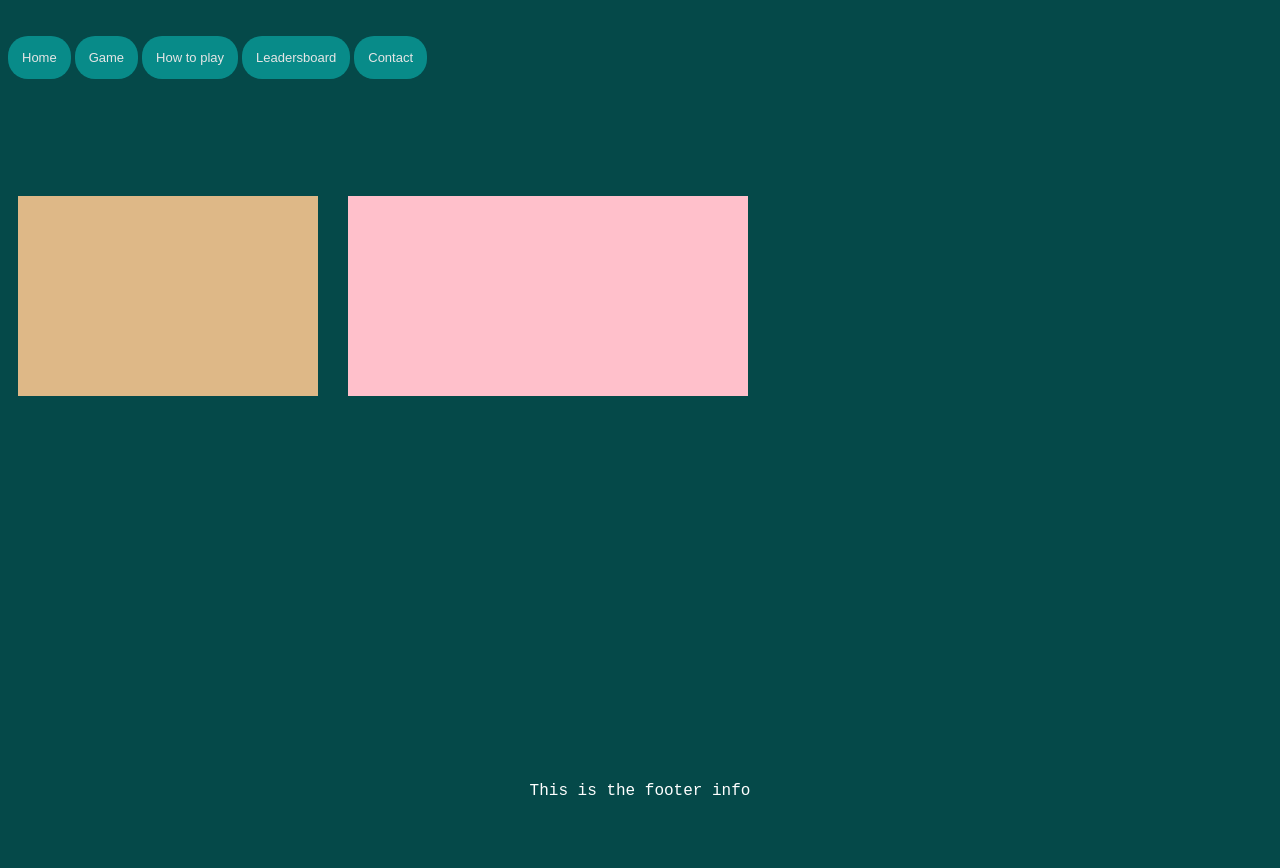
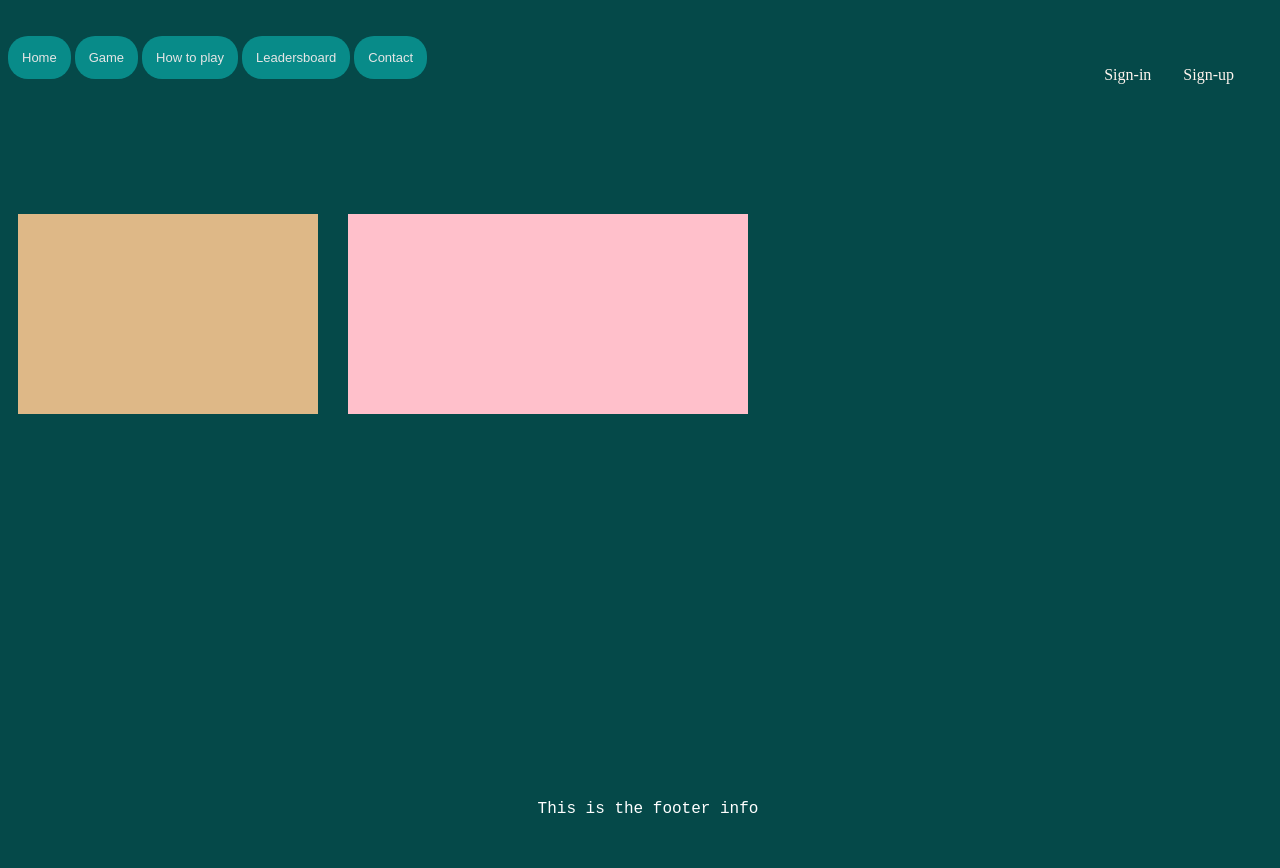
Before and after one commit to SohailMG/GameWebsite, a PHP site: page / in a window 1280 px wide. Before the commit the page ends 795 px from the top, so only its background shows below. Run offline with PHP 8.4, Linux system fonts and the light colour scheme.

Commit message:
added sign in and up class and added styles to both

```diff
--- a/index.html
+++ b/index.html
@@ -30,8 +30,10 @@
             <a class= "selected" href="leaderbaord.html">Leadersboard</a>
             <a class= "selected" href="Contact.html">Contact</a>
         </div>
-        <div class="singin-btn"></div>
-        <div class="signup-btn"></div>
+        <div class="signbtns">
+        <a href="">Sign-in</a>
+        <a href="">Sign-up</a>
+        </div>
     </nav>
 
 
--- a/style.css
+++ b/style.css
@@ -1,4 +1,5 @@
 body{
+    width: 100%;
     background-color: rgb(5, 73, 73);
 
 }
@@ -15,11 +16,25 @@ header{
     font-family: Arial, Helvetica, sans-serif;
     font-size: 13px;
 }
-.navbar a:hover{
+.navbar  a:hover{
     background-color: rgb(5, 41, 37);
     border-radius: 20px;
 }
+.signbtns{
+    position: relative;
+    right: 40px;
+    text-align: right;
+}
+.signbtns a{
+    text-decoration: none;
+    padding: 14px;
+    color: seashell;
 
+}
+.signbtns a:hover{
+    background-color: rgba(40, 151, 127, 0.692);
+    border-radius: 20px;
+}
 main{
     display: flex;
     width: auto;
```
